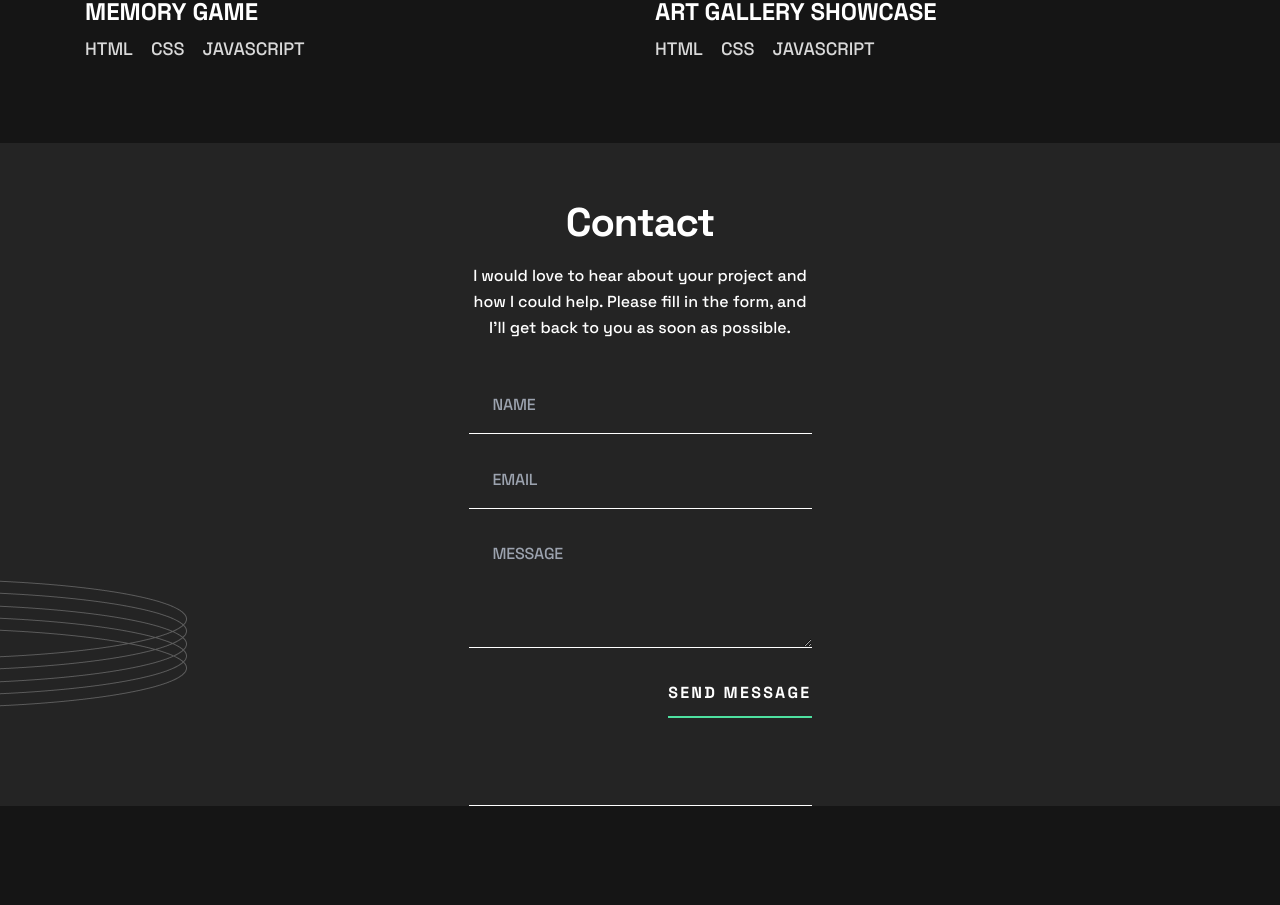
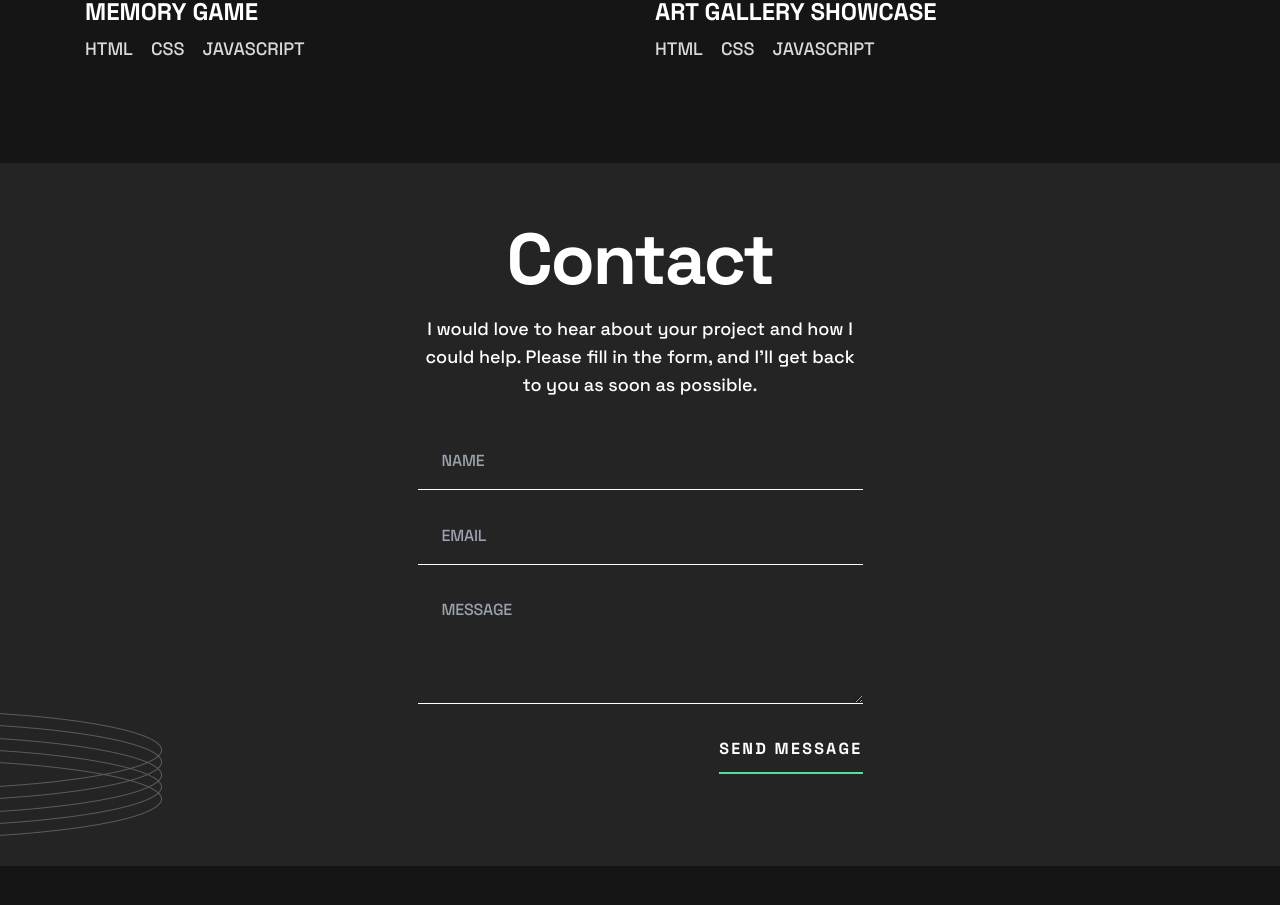
Before and after one commit to 0x41-li/single-page-developer-portfolio, a React (Vite) app: page / in a window 1280 px wide. Shown: the part 2995-3900 px from the top of the page. Built offline with nearby package versions, Linux system fonts and the light colour scheme.

Commit message:
Made the contact section reponsive on the tablet devices and pixel-perfect to the tablet design, next: do the same for desktop devices

```diff
--- a/src/sections/ContactMe.tsx
+++ b/src/sections/ContactMe.tsx
@@ -3,10 +3,13 @@ import linesDonut_PNG from "../assets/graphics/lines-donut.png";
 
 const ContactMe: React.FC = () => {
   return (
-    <section className="relative mt-20 bg-hard-gray">
+    <section className="relative mt-20 bg-hard-gray pb-[87px] md:mt-[100px] md:pb-[92px]">
       {/* background graphic */}
       {/* the lines donut graphic */}
-      <div aria-hidden className="absolute -left-[343px] top-[436px]">
+      <div
+        aria-hidden
+        className="absolute -left-[343px] top-[436px] md:-left-[368px] md:top-[547px]"
+      >
         <picture>
           <img
             src={linesDonut_PNG}
@@ -16,26 +19,26 @@ const ContactMe: React.FC = () => {
       </div>
 
       {/* Content */}
-      <div className="mx-auto max-w-[343px] border-b border-white pb-[87px] pt-[60px]">
+      <div className="mx-auto max-w-[343px] pt-[60px] md:max-w-[445px]">
         {/* Section's head */}
         <div className="">
-          <h2 className="text-center text-[40px] font-bold leading-none -tracking-[1.14px]">
+          <h2 className="text-center text-[40px] font-bold leading-none -tracking-[1.14px] md:text-[72px] md:-tracking-[2.04px]">
             Contact
           </h2>
-          <p className="mt-5 text-center text-base font-medium leading-[26px]">
+          <p className="mt-5 text-center text-base font-medium leading-[26px] md:text-lg">
             I would love to hear about your project and how I could help. Please
             fill in the form, and I’ll get back to you as soon as possible.
           </p>
         </div>
 
         {/* Contact form */}
-        <form action="#" method="POST">
+        <form action="#" method="POST" className="mt-[50px] md:mt-[48px]">
           <div className="space-y-8">
             <input
               type="text"
               name="name"
               placeholder="name"
-              className="mt-[50px] block h-[43px] w-full border-b border-white bg-transparent bg-opacity-0 pb-4 pl-6 font-medium placeholder:text-base placeholder:uppercase placeholder:leading-[26px] placeholder:-tracking-[0.2px] focus:outline-none"
+              className="block h-[43px] w-full border-b border-white bg-transparent bg-opacity-0 pb-4 pl-6 font-medium placeholder:text-base placeholder:uppercase placeholder:leading-[26px] placeholder:-tracking-[0.2px] focus:outline-none"
             />
 
             <input
```
